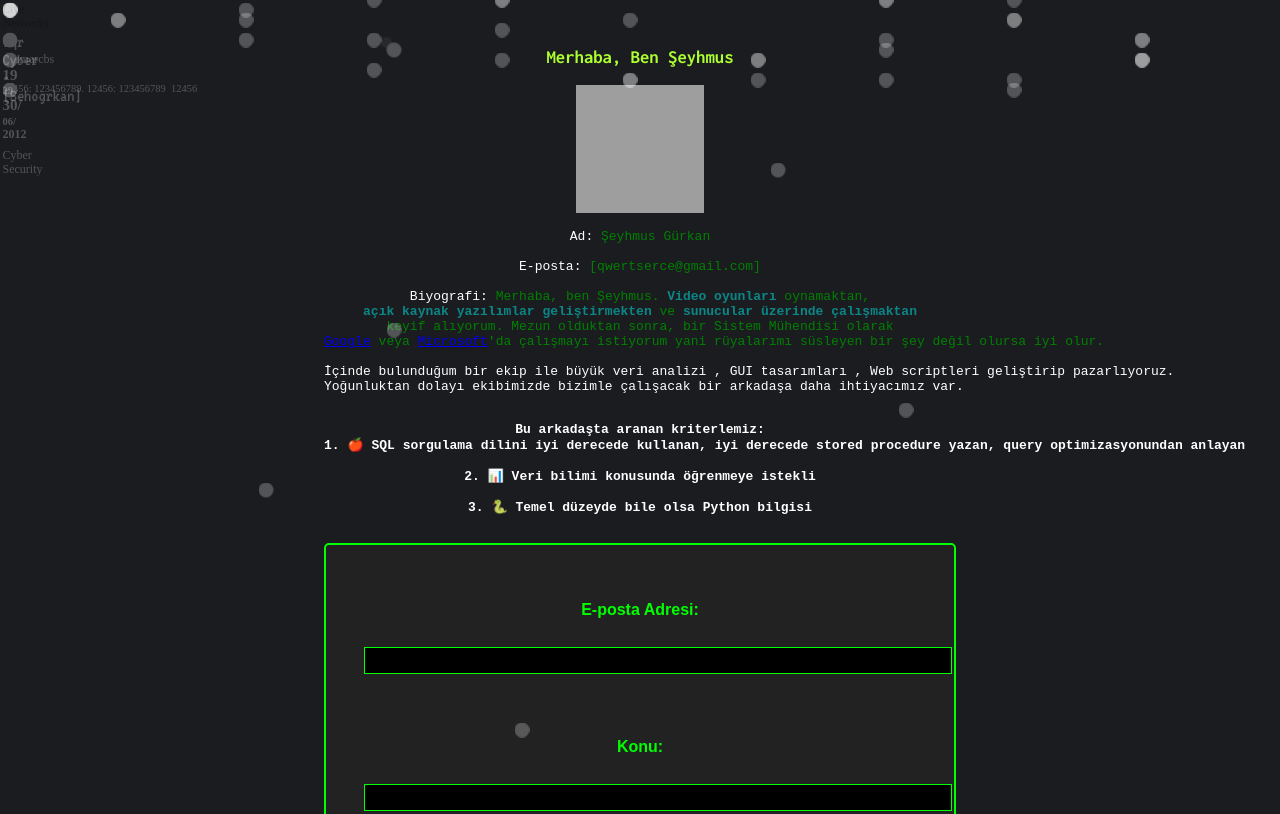
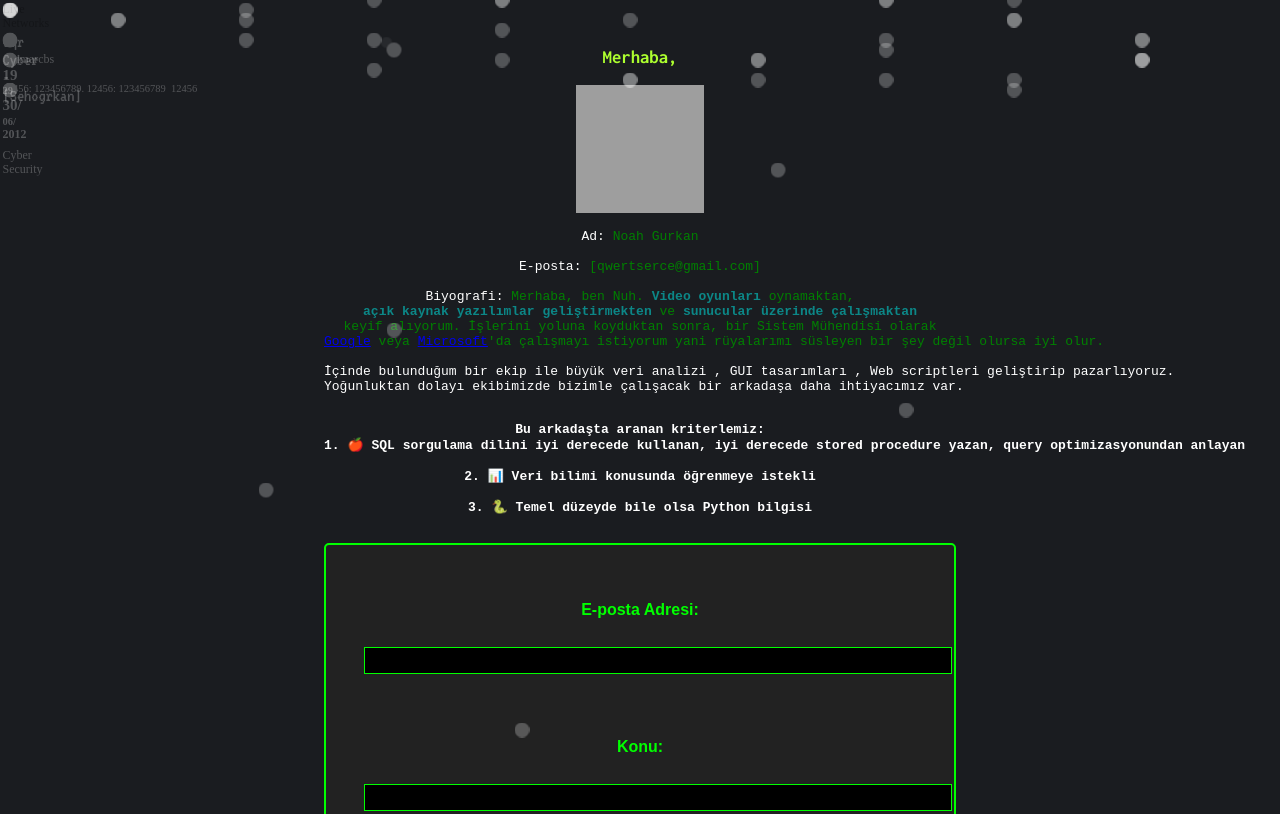
Before and after one commit to mevlanaechooff/basvuru.github.io, a plain HTML site: page index.html in a window 1280 px wide. Shown: the top 814 px of the page. Drawn offline with nearby package versions, Linux system fonts and the light colour scheme; grey boxes are pictures that could not be loaded; a script that the page names is missing.

Commit message:
Update index.html

```diff
--- a/index.html
+++ b/index.html
@@ -3,7 +3,7 @@
 
 <head>
   <meta charset="UTF-8">
-  <title>Seyhmus Gurkan GIThub| DEEP LEARNİNG| PYTHON| BIG DATA </title>
+  <title>Noah Gurkan GITHUB| DEEP LEARNİNG| PYTHON| BIG DATA </title>
   <link href="https://fonts.googleapis.com/css?family=Inconsolata:400,700|VT323" rel="stylesheet">
   <link rel="stylesheet" type="text/css" href="style.css">
   <style>
@@ -16,17 +16,17 @@
 
 <body>
   <div class="main">
-    <h3 style="color: greenyellow;">Merhaba, Ben Şeyhmus</h1>
+    <h3 style="color: greenyellow;">Merhaba,</h1>
     <img src="https://avatars.githubusercontent.com/u/5026965" width="128" height="128">
 
     <pre>
-Ad: <span class="green">Şeyhmus Gürkan</span>
+Ad: <span class="green">Noah Gurkan</span>
 
 E-posta: <span class="green">[qwertserce@gmail.com]</span>
 
-Biyografi: <span class="green">Merhaba, ben Şeyhmus. <strong style="color: rgb(12, 135, 135);">Video oyunları</strong> oynamaktan,
+Biyografi: <span class="green">Merhaba, ben Nuh. <strong style="color: rgb(12, 135, 135);">Video oyunları</strong> oynamaktan,
 <strong style="color: rgb(12, 135, 135);">açık kaynak yazılımlar geliştirmekten</strong> ve <strong style="color: rgb(12, 135, 135);">sunucular üzerinde çalışmaktan</strong>
-keyif alıyorum. Mezun olduktan sonra, bir Sistem Mühendisi olarak
+keyif alıyorum. İşlerini yoluna koyduktan sonra, bir Sistem Mühendisi olarak
 <a href="https://google.com">Google</a> veya <a href="https://microsoft.com">Microsoft</a>'da çalışmayı istiyorum yani rüyalarımı süsleyen bir şey değil olursa iyi olur.</span>
 
 İçinde bulunduğum bir ekip ile büyük veri analizi , GUI tasarımları , Web scriptleri geliştirip pazarlıyoruz.
```
